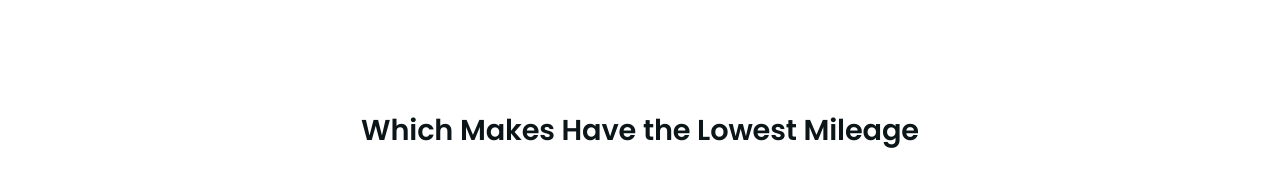
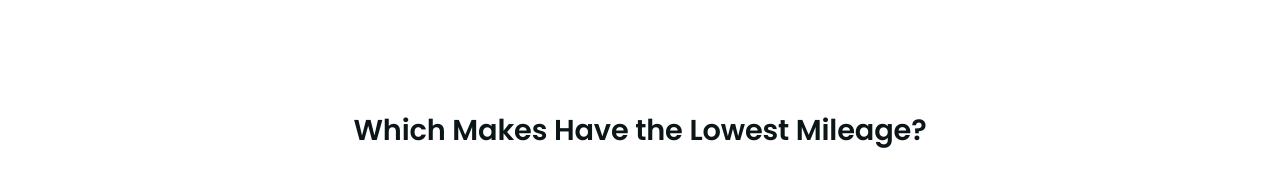
Before and after one commit to a-craker/acraker, a plain HTML site: page projects/webuycars.html in a window 1280 px wide. Shown: the part 4127-4308 px from the top of the page. Drawn offline with nearby package versions, Linux system fonts and the light colour scheme.

Commit message:
adding final changes

```diff
--- a/projects/webuycars.html
+++ b/projects/webuycars.html
@@ -136,7 +136,7 @@
     <!-- Makes and Mileage-->
     <section id="makes-and-mileage-boxplots">
       <div class="project-details-content">
-        <h2 class="subheader-text" data-aos="fade-up">Which Makes Have the Lowest Mileage</h2>
+        <h2 class="subheader-text" data-aos="fade-up">Which Makes Have the Lowest Mileage?</h2>
 
         <div class="project-overview-image">
           <img src="../img/project_content/webuycars/mileage_make_boxplot.png" alt="Make-Mileage-Boxplots">
```
